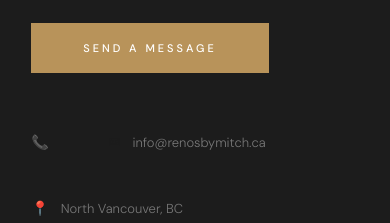
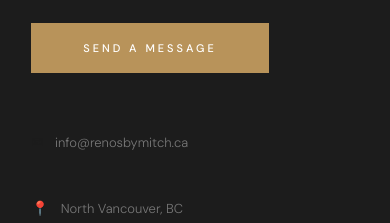
Before and after one commit to Mitch447/renos-by-mitch, a React (Vite) app: page / in a window 390 px wide. Shown: the part 10080-10303 px from the top of the page. Built offline with nearby package versions, Linux system fonts and the light colour scheme.

Commit message:
phone icon removal

```diff
--- a/src/components/CTA.jsx
+++ b/src/components/CTA.jsx
@@ -9,7 +9,6 @@ const LOCATION     = "North Vancouver, BC";
 // ─────────────────────────────────────────────────────────────────────────────
 
 const CONTACT_DETAILS = [
-  { icon: "📞", text: PHONE,    href: PHONE_HREF  },
   { icon: "✉",  text: EMAIL,   href: EMAIL_HREF  },
   { icon: "📍", text: LOCATION, href: null        },
 ];
```
